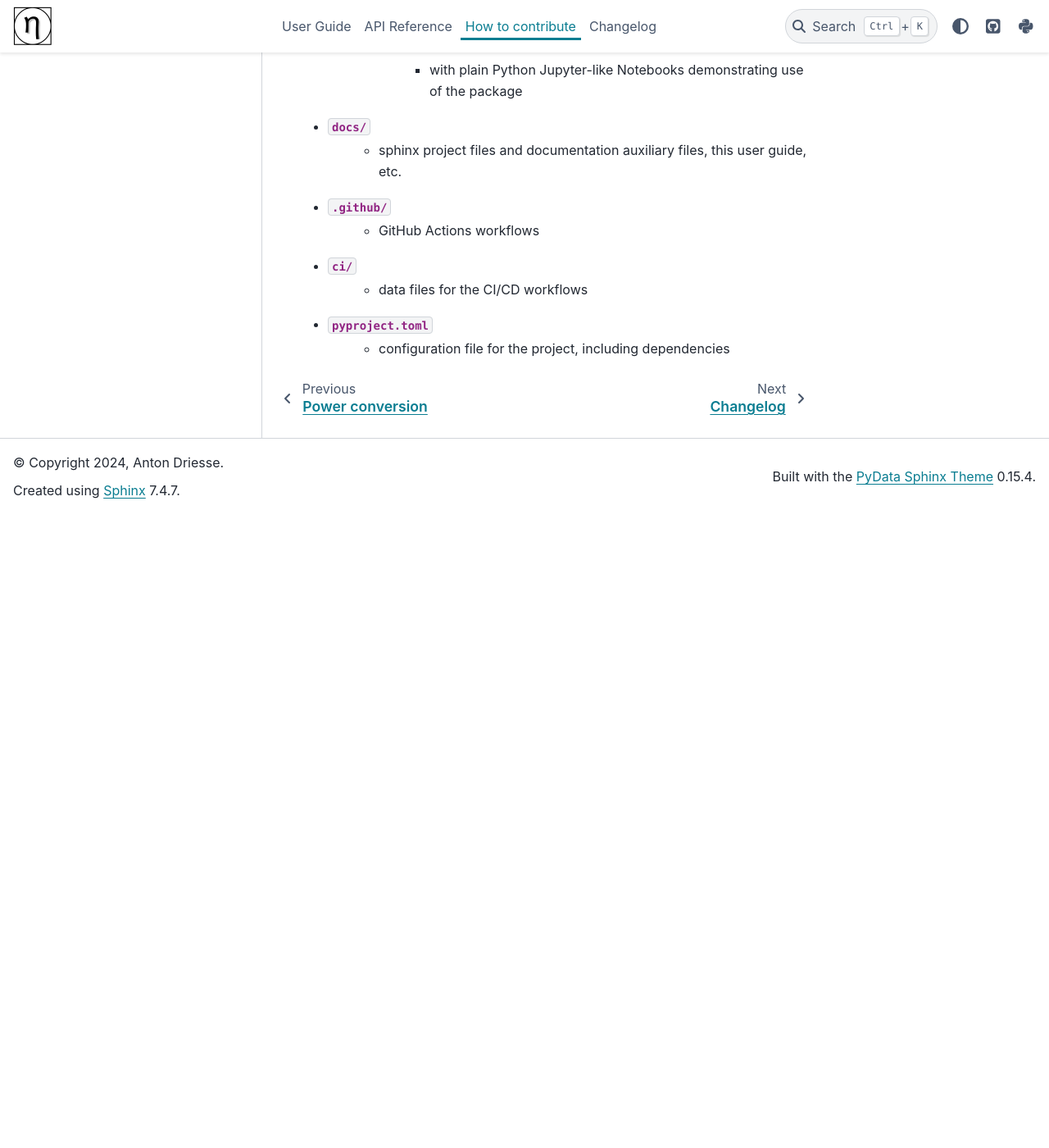
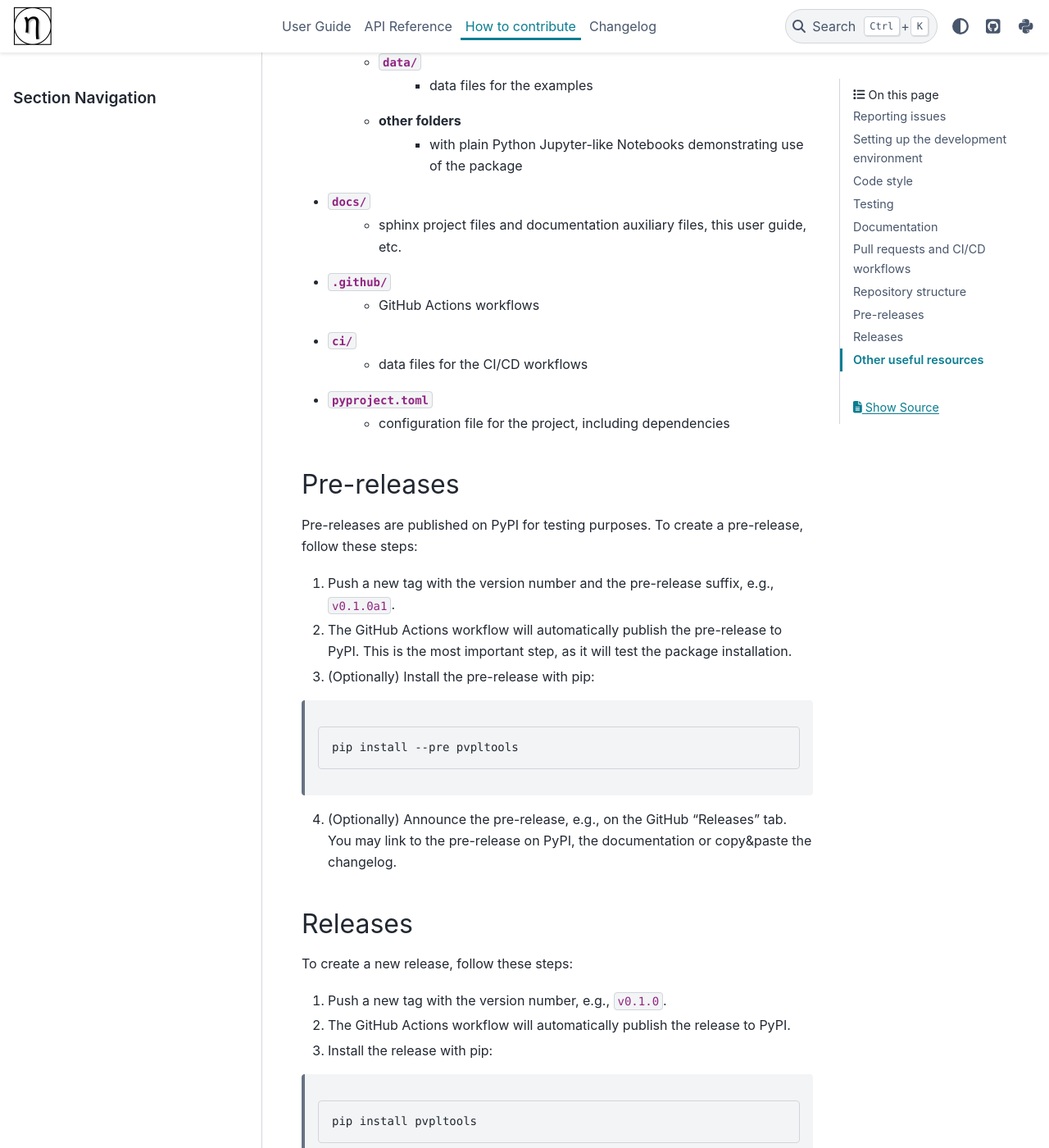
Before and after one commit to pvplabs/pvpltools, a Sphinx documentation site: the page built from docs/contribute/contributing.rst, in a window 1280 px wide and 1400 px high, scrolled down 3621 px. Shown: the whole window at 82% size. Built offline with Sphinx 7.4.7 and the PyData theme 0.15.4, drawn with Linux system fonts in a browser that asks for light colours; pages that are not in the unit, such as notebooks, are missing from menus; the version number could not be read and is left out; before the commit the page ends 4249 px from its top, so only the background shows below that; some of the changed text lies outside the part shown.

Commit message:
Expand contributing: on [pre-]releases

```diff
--- a/docs/contribute/contributing.rst
+++ b/docs/contribute/contributing.rst
@@ -159,3 +159,49 @@ A quick overview, subject to change:
 
 - ``pyproject.toml``
     - configuration file for the project, including dependencies
+
+
+Pre-releases
+------------
+
+Pre-releases are published on PyPI for testing purposes. To create a pre-release,
+follow these steps:
+
+1. Push a new tag with the version number and the pre-release suffix, e.g.,
+   ``v0.1.0a1``.
+2. The GitHub Actions workflow will automatically publish the pre-release to PyPI. This is the most important step, as it will test the package installation.
+3. (Optionally) Install the pre-release with pip:
+
+  .. code-block:: bash
+
+      pip install --pre pvpltools
+
+4. (Optionally) Announce the pre-release, e.g., on the GitHub "Releases" tab. You may link to the pre-release on PyPI, the documentation or copy&paste the changelog.
+
+Releases
+--------
+
+To create a new release, follow these steps:
+
+1. Push a new tag with the version number, e.g., ``v0.1.0``.
+2. The GitHub Actions workflow will automatically publish the release to PyPI.
+3. Install the release with pip:
+
+  .. code-block:: bash
+
+      pip install pvpltools
+
+4. Announce the release, e.g., on the GitHub "Releases" tab. You may link to the release on PyPI, the documentation or copy&paste the changelog.
+5. After the release, add a new section to the changelog, e.g., ``docs/whatsnews/0.1.1.rst`` and list it in ``docs/whatsnews/_index.rst`` via ``.. include:: 0.1.1.rst`` on top of the list, to preserve the chronological order.
+
+Other useful resources
+----------------------
+For more information, you may want to check out:
+
+- *pvlib-python*'s `contributing guide`_ for more tips on contributing to this project
+- *pvlib-python*'s `release procedure`_ for more tips on releasing a new version of this project
+
+.. _contributing guide: https://pvlib-python.readthedocs.io/en/stable/contributing/index.html
+.. _release procedure: https://github.com/pvlib/pvlib-python/wiki/Release-procedures
+
+🌞*Have a bright coding day!*
```
